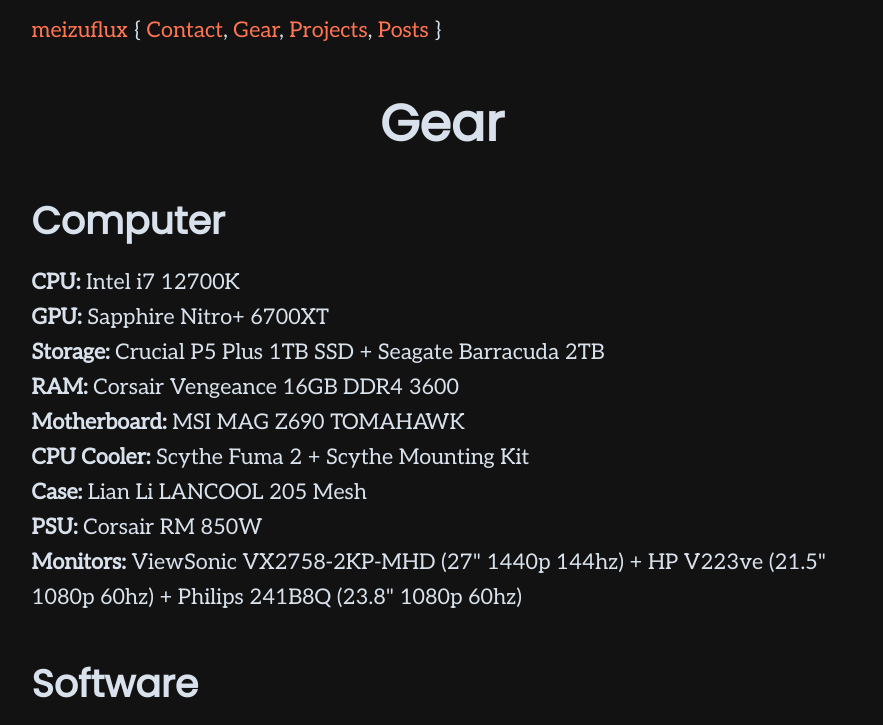
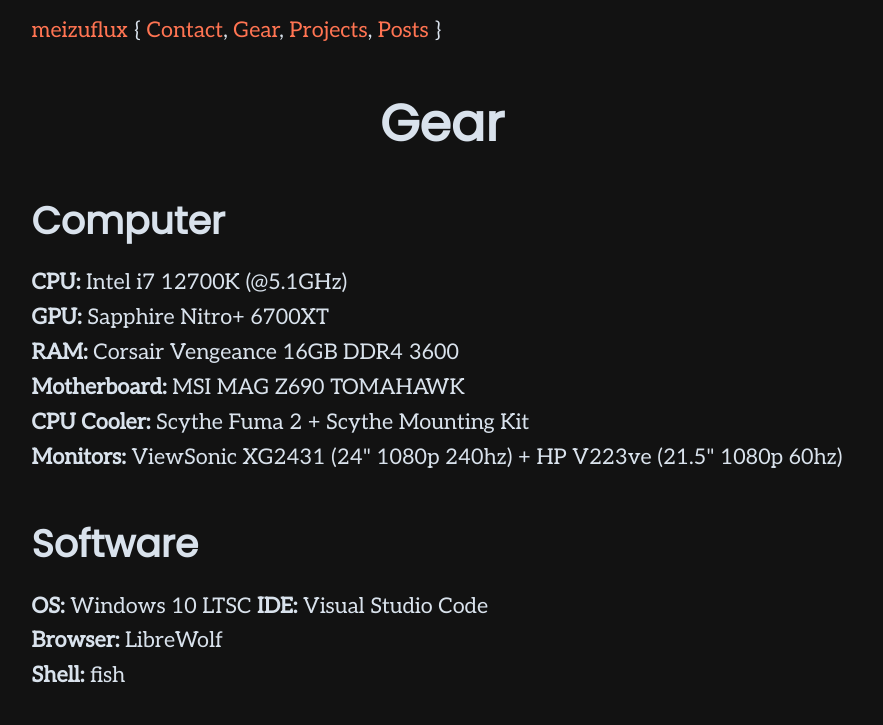
Before and after one commit to meizuflux/portfolio, an Astro site: page /gear in a window 1280 px wide. Shown: the top 725 px of the page, without its empty margins (198-1081 px from the left). Built offline with nearby package versions, Linux system fonts and the light colour scheme; Astro itself is replaced by a stand-in of ours.

Commit message:
Remove irrelevant specs

```diff
--- a/src/pages/gear.md
+++ b/src/pages/gear.md
@@ -5,18 +5,15 @@
 <h1 style="text-align: center">Gear</h1>
 
 ### Computer
-**CPU:** Intel i7 12700K
+**CPU:** Intel i7 12700K (@5.1GHz)
 **GPU:** Sapphire Nitro+ 6700XT
-**Storage:** Crucial P5 Plus 1TB SSD + Seagate Barracuda 2TB
 **RAM:** Corsair Vengeance 16GB DDR4 3600
 **Motherboard:** MSI MAG Z690 TOMAHAWK
 **CPU Cooler:** Scythe Fuma 2 + Scythe Mounting Kit
-**Case:** Lian Li LANCOOL 205 Mesh
-**PSU:** Corsair RM 850W
-**Monitors:** ViewSonic VX2758-2KP-MHD (27" 1440p 144hz) + HP V223ve (21.5" 1080p 60hz) + Philips 241B8Q (23.8" 1080p 60hz)
+**Monitors:** ViewSonic XG2431 (24" 1080p 240hz) + HP V223ve (21.5" 1080p 60hz)
 
 ### Software
-**OS:** Windows 11 (stripped down with WinAero) and WSL with Debian
+**OS:** Windows 10 LTSC
 **IDE:** Visual Studio Code
 **Browser:** LibreWolf
 **Shell:** fish
```
